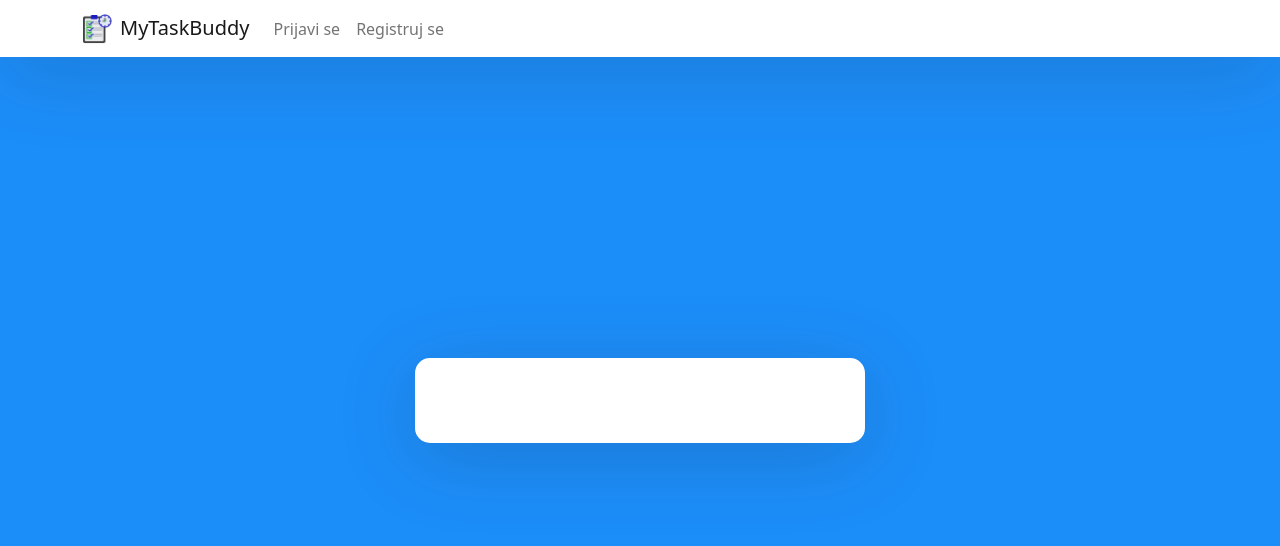
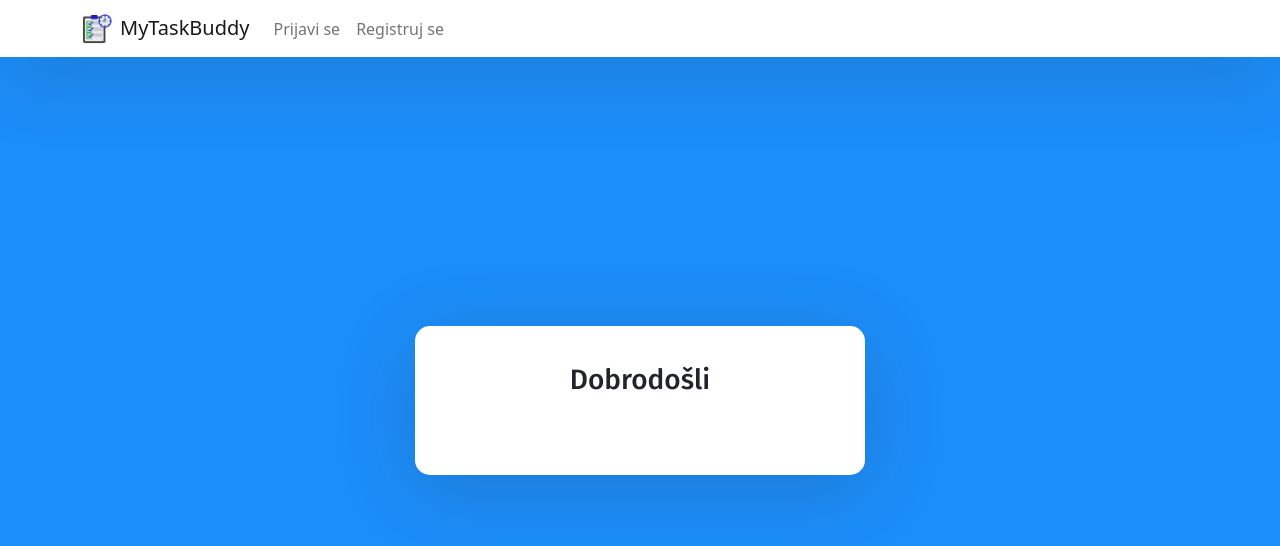
Before and after one commit to smuratovic3/my-task-buddy, a React (Create React App) app: page /home-page in a window 1280 px wide. Shown: the top 546 px of the page. Built offline with nearby package versions, Linux system fonts and the light colour scheme.

Commit message:
Changes in HomePageComponent

```diff
--- a/src/components/HomePageComponent.js
+++ b/src/components/HomePageComponent.js
@@ -1,5 +1,13 @@
 import React, { Component } from "react";
 
 export default class HomePage extends Component {
-  render() {}
+  render() {
+    return (
+      <form>
+        <h3>Dobrodošli</h3>
+
+        <p className="home-page text-right"></p>
+      </form>
+    );
+  }
 }
```
